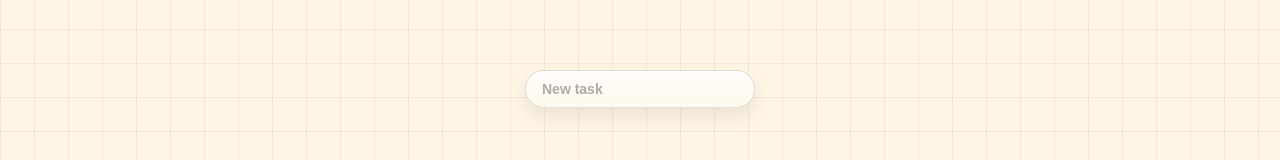
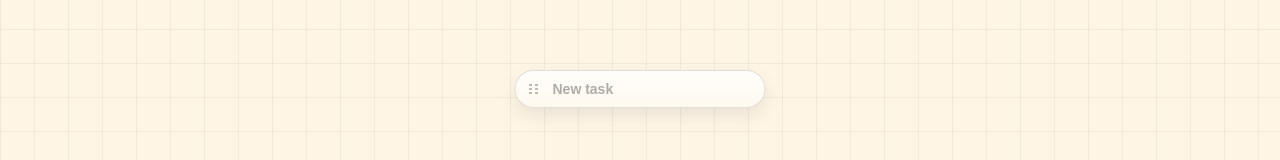
Before and after one commit to jaemin17/plan, a Next.js app: page / in a window 1280 px wide. Both pictures are taken after a click on the button "New task". Shown: the part 311-471 px from the top of the page. Built offline with nearby package versions, Linux system fonts and the light colour scheme.

Commit message:
Make task labels draggable

```diff
--- a/src/app/LocalTasks.tsx
+++ b/src/app/LocalTasks.tsx
@@ -1,8 +1,14 @@
 "use client";
 
-import { ChangeEvent, useEffect, useRef, useState } from "react";
+import { ChangeEvent, PointerEvent, useEffect, useRef, useState } from "react";
 import styles from "./page.module.css";
-import { createBlankTask, type LocalTask } from "./taskModel";
+import { createBlankTask, moveTask, type LocalTask } from "./taskModel";
+
+type DragState = {
+  taskId: string;
+  offsetXPercent: number;
+  offsetYPercent: number;
+};
 
 export function LocalTasks() {
   const [tasks, setTasks] = useState<LocalTask[]>([]);
@@ -11,6 +17,8 @@ export function LocalTasks() {
   const [isToolbarMenuOpen, setIsToolbarMenuOpen] = useState(false);
   const toolbarCloseTimeoutRef = useRef<number | null>(null);
   const editingInputRef = useRef<HTMLInputElement | null>(null);
+  const taskLayerRef = useRef<HTMLDivElement | null>(null);
+  const dragStateRef = useRef<DragState | null>(null);
 
   useEffect(() => {
     if (!editingTaskId) return;
@@ -70,18 +78,78 @@ export function LocalTasks() {
     setIsToolbarMenuOpen(false);
   }
 
+  function pointerPercent(event: PointerEvent<HTMLElement>) {
+    const layer = taskLayerRef.current;
+    if (!layer) return null;
+
+    const rect = layer.getBoundingClientRect();
+    if (rect.width === 0 || rect.height === 0) return null;
+
+    return {
+      xPercent: ((event.clientX - rect.left) / rect.width) * 100,
+      yPercent: ((event.clientY - rect.top) / rect.height) * 100,
+    };
+  }
+
+  function startDraggingTask(task: LocalTask, event: PointerEvent<HTMLDivElement>) {
+    if (event.target instanceof HTMLInputElement) return;
+
+    const point = pointerPercent(event);
+    if (!point) return;
+
+    event.currentTarget.setPointerCapture(event.pointerId);
+    dragStateRef.current = {
+      taskId: task.id,
+      offsetXPercent: point.xPercent - task.xPercent,
+      offsetYPercent: point.yPercent - task.yPercent,
+    };
+    setEditingTaskId(null);
+  }
+
+  function dragTask(event: PointerEvent<HTMLDivElement>) {
+    const dragState = dragStateRef.current;
+    if (!dragState) return;
+
+    const point = pointerPercent(event);
+    if (!point) return;
+
+    setTasks((currentTasks) =>
+      currentTasks.map((task) =>
+        task.id === dragState.taskId
+          ? moveTask(
+              task,
+              point.xPercent - dragState.offsetXPercent,
+              point.yPercent - dragState.offsetYPercent,
+            )
+          : task,
+      ),
+    );
+  }
+
+  function stopDraggingTask(event: PointerEvent<HTMLDivElement>) {
+    if (!dragStateRef.current) return;
+
+    dragStateRef.current = null;
+    event.currentTarget.releasePointerCapture(event.pointerId);
+  }
+
   return (
     <>
-      <div className={styles.taskLayer} aria-label="任务标签">
+      <div ref={taskLayerRef} className={styles.taskLayer} aria-label="任务标签">
         {tasks.map((task) => (
           <div
             className={styles.taskTag}
             key={task.id}
+            onPointerDown={(event) => startDraggingTask(task, event)}
+            onPointerMove={dragTask}
+            onPointerUp={stopDraggingTask}
+            onPointerCancel={stopDraggingTask}
             style={{
               left: `${task.xPercent}%`,
               top: `${task.yPercent}%`,
             }}
           >
+            <span className={styles.taskDragGrip} aria-hidden="true" />
             <input
               ref={editingTaskId === task.id ? editingInputRef : null}
               className={styles.taskInput}
--- a/src/app/page.module.css
+++ b/src/app/page.module.css
@@ -113,10 +113,11 @@
   position: absolute;
   display: inline-flex;
   align-items: center;
+  gap: 9px;
   min-width: 156px;
   max-width: min(360px, calc(100vw - 48px));
   min-height: 38px;
-  padding: 0 14px;
+  padding: 0 14px 0 12px;
   border: 1px solid rgba(17, 18, 23, 0.12);
   border-radius: 999px;
   background:
@@ -125,7 +126,29 @@
   box-shadow:
     0 8px 18px rgba(17, 18, 23, 0.08),
     rgba(255, 255, 255, 0.55) 0 1px 2px 1px inset;
+  cursor: grab;
+  touch-action: none;
   transform: translate(-50%, -50%);
+  user-select: none;
+}
+
+.taskTag:active {
+  cursor: grabbing;
+}
+
+.taskDragGrip {
+  display: block;
+  flex: 0 0 auto;
+  width: 14px;
+  height: 14px;
+  color: rgba(17, 18, 23, 0.28);
+  background:
+    radial-gradient(circle at 3px 3px, currentColor 0 1.2px, transparent 1.3px),
+    radial-gradient(circle at 3px 7px, currentColor 0 1.2px, transparent 1.3px),
+    radial-gradient(circle at 3px 11px, currentColor 0 1.2px, transparent 1.3px),
+    radial-gradient(circle at 9px 3px, currentColor 0 1.2px, transparent 1.3px),
+    radial-gradient(circle at 9px 7px, currentColor 0 1.2px, transparent 1.3px),
+    radial-gradient(circle at 9px 11px, currentColor 0 1.2px, transparent 1.3px);
 }
 
 .taskInput {
@@ -139,6 +162,8 @@
   font-weight: 600;
   line-height: 1;
   outline: none;
+  cursor: text;
+  user-select: text;
 }
 
 .taskInput::placeholder {
--- a/src/app/taskModel.ts
+++ b/src/app/taskModel.ts
@@ -13,3 +13,15 @@ export function createBlankTask(index: number): LocalTask {
     yPercent: 50,
   };
 }
+
+function clampPercent(value: number) {
+  return Math.min(Math.max(value, 4), 96);
+}
+
+export function moveTask(task: LocalTask, xPercent: number, yPercent: number): LocalTask {
+  return {
+    ...task,
+    xPercent: clampPercent(xPercent),
+    yPercent: clampPercent(yPercent),
+  };
+}
```
Also changed, not shown: 1 other file (tests, documents, lock files or other folders).
